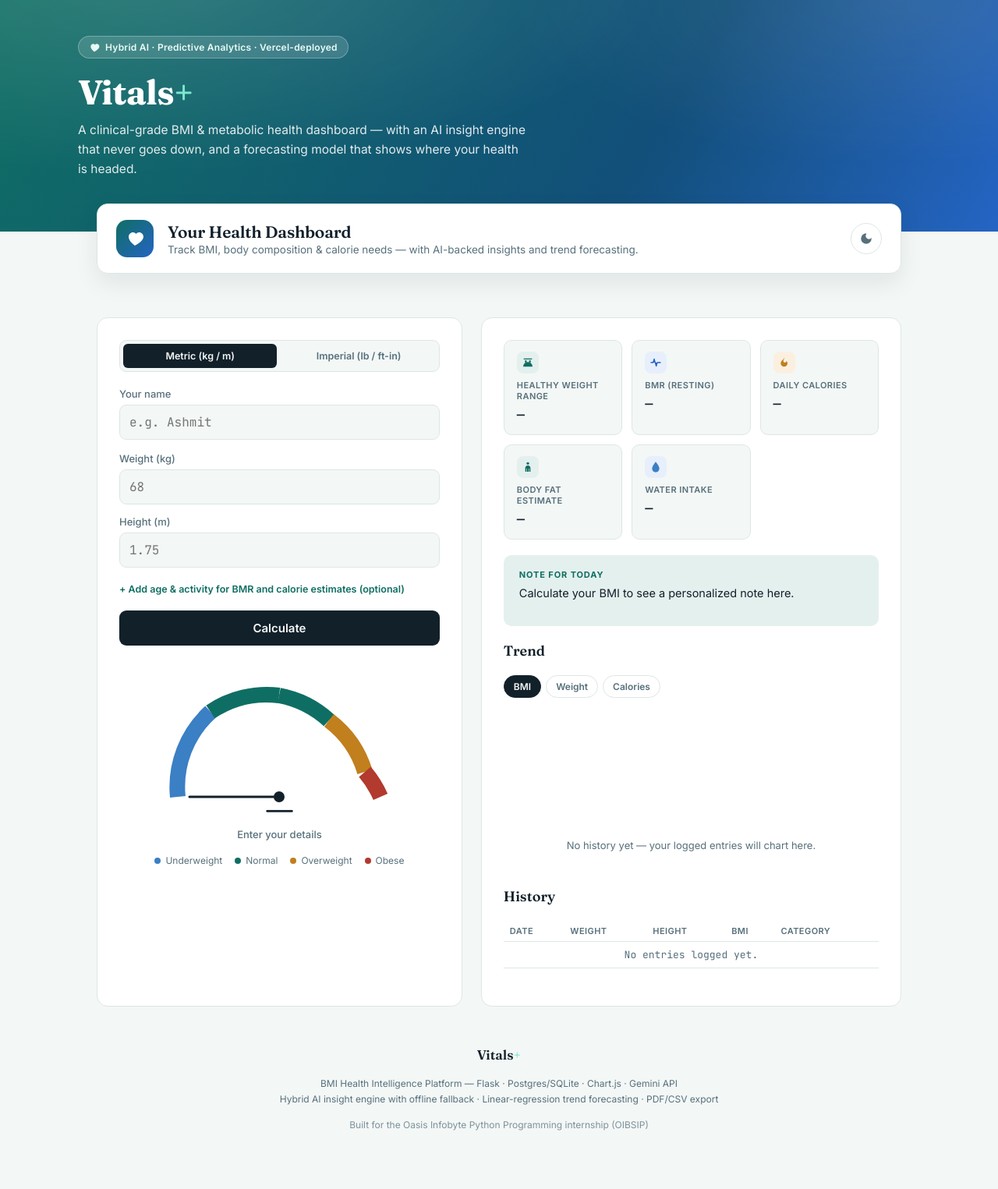
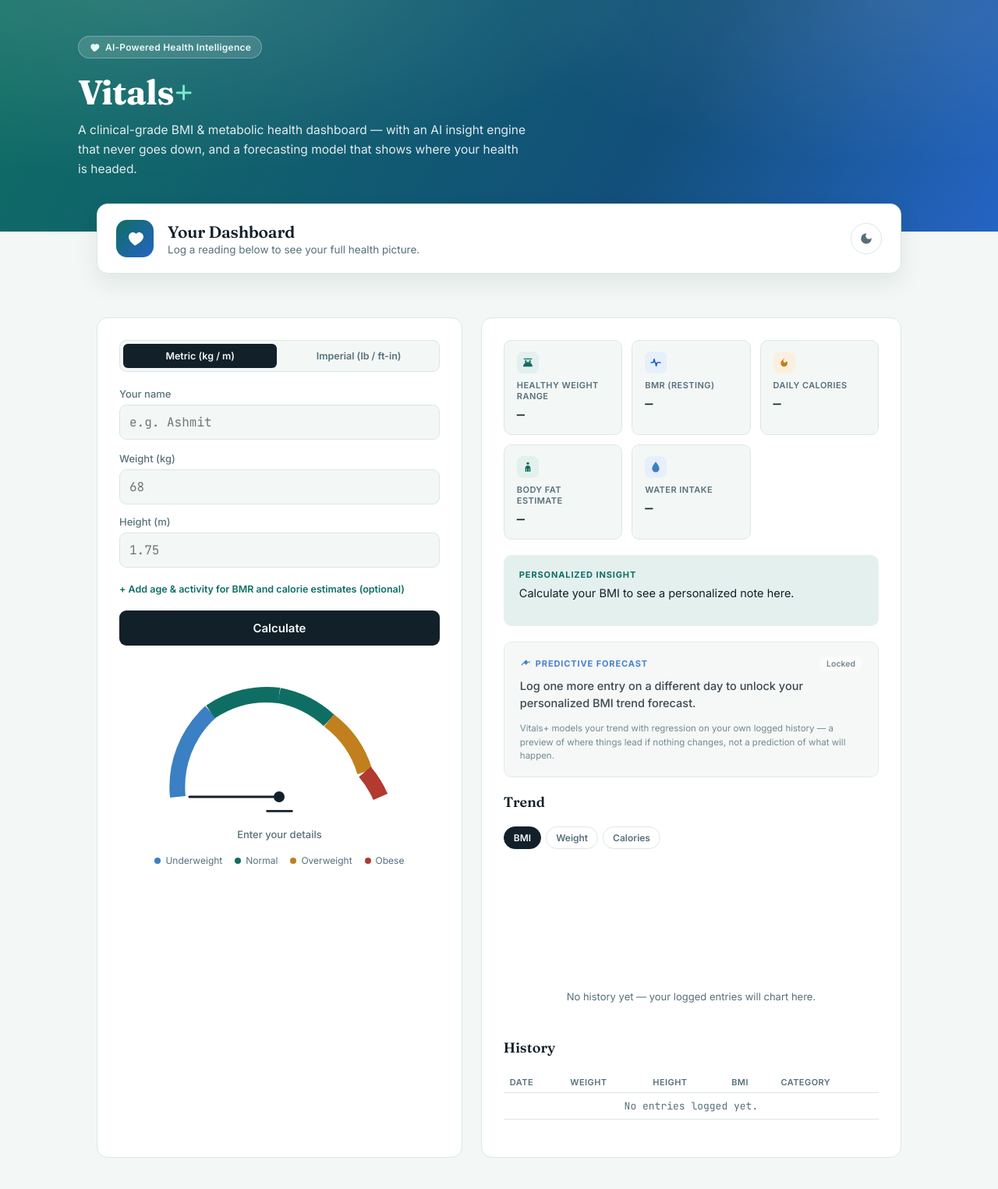
Before and after one commit to Ashmit-702/OIBSIP, a Flask app: page / in a window 1280 px wide. Shown: the top 1525 px of the page at 78% size. Before the commit the page ends 1450 px from the top, so only its background shows below. Run offline with Flask 3, Linux system fonts and the light colour scheme; data that the repository does not hold is empty; some libraries are stand-ins or nearby versions.

Commit message:
usp and fe

```diff
--- a/static/script.js
+++ b/static/script.js
@@ -67,10 +67,6 @@ const clearBtn = document.getElementById("clear-btn");
 const downloadPdfBtn = document.getElementById("download-pdf-btn");
 const downloadCsvBtn = document.getElementById("download-csv-btn");
 
-const categoryCard = document.getElementById("category-card");
-const categoryEmoji = document.getElementById("category-emoji");
-const categoryBlurb = document.getElementById("category-blurb");
-
 const streakRow = document.getElementById("streak-row");
 const streakBadge = document.getElementById("streak-badge");
 const achievementsRow = document.getElementById("achievements-row");
@@ -80,13 +76,14 @@ const goalProgressFill = document.getElementById("goal-progress-fill");
 const goalProgressPercent = document.getElementById("goal-progress-percent");
 const goalProgressCaption = document.getElementById("goal-progress-caption");
 
-const insightSourceBadge = document.getElementById("insight-source-badge");
 const forecastCard = document.getElementById("forecast-card");
 const forecastConfidence = document.getElementById("forecast-confidence");
 const forecastHeadline = document.getElementById("forecast-headline");
+const forecastGrid = document.getElementById("forecast-grid");
 const forecastProjected = document.getElementById("forecast-projected");
 const forecastEtaBlock = document.getElementById("forecast-eta-block");
 const forecastEta = document.getElementById("forecast-eta");
+const forecastCaption = document.getElementById("forecast-caption");
 
 const historyBody = document.getElementById("history-body");
 const trendCount = document.getElementById("trend-count");
@@ -320,7 +317,6 @@ form.addEventListener("submit", function (e) {
 
 function renderResult(data) {
   animateNumber(bmiValueEl, data.bmi, 1);
-  bmiCategoryEl.textContent = data.category;
   const angle = bmiToAngle(data.bmi);
   needle.style.transform = "rotate(" + angle + "deg)";
 
@@ -333,27 +329,15 @@ function renderResult(data) {
   statWater.textContent = data.water_intake ? data.water_intake + " L/day" : "-";
 
   if (data.category_info) {
-    categoryEmoji.textContent = data.category_info.emoji;
-    categoryBlurb.textContent = data.category_info.blurb;
-    categoryCard.style.display = "flex";
+    bmiCategoryEl.textContent = data.category_info.emoji + "  " + data.category;
+  } else {
+    bmiCategoryEl.textContent = data.category;
   }
 
   if (data.warning) {
     insightText.textContent = data.warning;
-    insightSourceBadge.style.display = "none";
   } else if (data.ai_insight) {
     insightText.textContent = data.ai_insight.message;
-    if (data.ai_insight.source === "ai") {
-      insightSourceBadge.textContent = "AI-generated";
-      insightSourceBadge.className = "source-badge source-badge--ai";
-      insightSourceBadge.style.display = "inline-block";
-    } else if (data.ai_insight.source === "local") {
-      insightSourceBadge.textContent = "Local intelligence";
-      insightSourceBadge.className = "source-badge source-badge--local";
-      insightSourceBadge.style.display = "inline-block";
-    } else {
-      insightSourceBadge.style.display = "none";
-    }
   }
   renderForecast(data.forecast);
   copyBtn.style.display = "inline-block";
@@ -397,14 +381,20 @@ function renderResult(data) {
 /* ================= Predictive forecast (USP) ================= */
 function renderForecast(forecast) {
   if (!forecast || !forecast.available) {
-    forecastCard.style.display = "none";
+    forecastCard.classList.add("forecast-card--locked");
+    forecastConfidence.textContent = "Locked";
+    forecastHeadline.textContent = (forecast && forecast.reason) ||
+      "Log one more entry on a different day to unlock your personalized BMI trend forecast.";
+    forecastGrid.style.display = "none";
+    forecastCaption.textContent = "Once unlocked, Vitals+ models your trend with regression " +
+      "on your own logged history to project where things are headed.";
     return;
   }
 
-  forecastCard.style.display = "block";
+  forecastCard.classList.remove("forecast-card--locked");
   forecastConfidence.textContent = forecast.confidence === "higher"
     ? "High confidence"
-    : "Preliminary (log more entries)";
+    : "Preliminary";
 
   const directionWord = forecast.trend_direction === "rising" ? "rising"
     : forecast.trend_direction === "falling" ? "falling" : "holding steady";
@@ -417,6 +407,7 @@ function renderForecast(forecast) {
       " points/week based on your own history.";
   }
 
+  forecastGrid.style.display = "grid";
   forecastProjected.textContent = forecast.projected_bmi.toFixed(1) + " in " + forecast.projected_days + "d";
 
   if (forecast.goal_eta_days !== undefined) {
@@ -430,6 +421,9 @@ function renderForecast(forecast) {
   } else {
     forecastEtaBlock.style.display = "none";
   }
+
+  forecastCaption.textContent = "Modelled with linear regression on your own logged entries — " +
+    "a preview of where this trend leads if nothing changes, not a prediction of what will happen.";
 }
 
 /* ================= Copy / Share summary ================= */
--- a/static/style.css
+++ b/static/style.css
@@ -556,9 +531,6 @@ input:focus {
 .copy-btn.copied { background: var(--vital); color: var(--paper-raised); }
 
 .insight-card__header {
-  display: flex;
-  align-items: center;
-  justify-content: space-between;
   margin-bottom: 6px;
 }
 
@@ -603,7 +558,12 @@ input:focus {
   padding: 18px 20px;
   margin-bottom: 20px;
   overflow: hidden;
-  animation: fade-in 0.4s ease both;
+  transition: opacity 0.2s ease, background 0.2s ease;
+}
+
+.forecast-card--locked {
+  background: var(--paper);
+  opacity: 0.82;
 }
 
 .forecast-card__header {
--- a/templates/index.html
+++ b/templates/index.html
@@ -16,7 +16,7 @@
   <div class="hero__inner">
     <div class="hero__badge">
       <svg viewBox="0 0 24 24" width="14" height="14"><path fill="currentColor" d="M12 21s-8-5.2-8-11.2C4 6.6 6.6 4 9.6 4c1.6 0 3 .7 3.9 2 .9-1.3 2.3-2 3.9-2 3 0 5.6 2.6 5.6 5.8C22.9 15.8 12 21 12 21z"/></svg>
-      Hybrid AI &middot; Predictive Analytics &middot; Vercel-deployed
+      AI-Powered Health Intelligence
     </div>
     <h1 class="hero__title">Vitals<span class="hero__plus">+</span></h1>
     <p class="hero__subtitle">
@@ -33,8 +33,8 @@
       <svg viewBox="0 0 24 24" width="24" height="24"><path fill="currentColor" d="M12 21s-8-5.2-8-11.2C4 6.6 6.6 4 9.6 4c1.6 0 3 .7 3.9 2 .9-1.3 2.3-2 3.9-2 3 0 5.6 2.6 5.6 5.8C22.9 15.8 12 21 12 21z"/></svg>
     </div>
     <div class="masthead__text">
-      <h2>Your Health Dashboard</h2>
-      <p>Track BMI, body composition &amp; calorie needs — with AI-backed insights and trend forecasting.</p>
+      <h2>Your Dashboard</h2>
+      <p>Log a reading below to see your full health picture.</p>
     </div>
     <button class="theme-toggle" id="theme-toggle" title="Toggle dark mode" aria-label="Toggle dark mode">
       <svg viewBox="0 0 24 24" width="18" height="18"><path fill="currentColor" d="M12 3a9 9 0 1 0 9 9c0-.46-.04-.92-.1-1.36a5.389 5.389 0 0 1-4.4 2.26 5.403 5.403 0 0 1-3.94-9.11c-.44-.06-.9-.1-1.36-.1"/></svg>
@@ -218,15 +218,9 @@
         </div>
       </div>
 
-      <div class="category-card" id="category-card" style="display:none;">
-        <span class="category-card__emoji" id="category-emoji"></span>
-        <p class="category-card__text" id="category-blurb"></p>
-      </div>
-
       <div class="insight-card" id="insight-card">
         <div class="insight-card__header">
-          <div class="insight-card__eyebrow">Note for today</div>
-          <span class="source-badge" id="insight-source-badge" style="display:none;"></span>
+          <div class="insight-card__eyebrow">Personalized Insight</div>
         </div>
         <p class="insight-card__body" id="insight-text">
           Calculate your BMI to see a personalized note here.
@@ -237,16 +231,18 @@
         </div>
       </div>
 
-      <div class="forecast-card" id="forecast-card" style="display:none;">
+      <div class="forecast-card forecast-card--locked" id="forecast-card">
         <div class="forecast-card__header">
           <div class="forecast-card__eyebrow">
             <svg viewBox="0 0 24 24" width="14" height="14"><path fill="currentColor" d="M3 17l6-6 4 4 8-8v3h-4.17L21 6v6l-8-8-4 4-6 6z"/></svg>
             Predictive Forecast
           </div>
-          <span class="forecast-card__confidence" id="forecast-confidence"></span>
+          <span class="forecast-card__confidence" id="forecast-confidence">Locked</span>
         </div>
-        <p class="forecast-card__headline" id="forecast-headline">—</p>
-        <div class="forecast-card__grid">
+        <p class="forecast-card__headline" id="forecast-headline">
+          Log one more entry on a different day to unlock your personalized BMI trend forecast.
+        </p>
+        <div class="forecast-card__grid" id="forecast-grid" style="display:none;">
           <div class="forecast-stat">
             <span class="forecast-stat__label">30-day projected BMI</span>
             <span class="forecast-stat__value" id="forecast-projected">—</span>
@@ -256,9 +252,9 @@
             <span class="forecast-stat__value" id="forecast-eta">—</span>
           </div>
         </div>
-        <p class="forecast-card__caption">
-          Modelled with linear regression on your own logged entries — a preview of where
-          this trend leads if nothing changes, not a prediction of what will happen.
+        <p class="forecast-card__caption" id="forecast-caption">
+          Vitals+ models your trend with regression on your own logged history — a preview
+          of where things lead if nothing changes, not a prediction of what will happen.
         </p>
       </div>
 
```
Also changed, not shown: other parts of static/style.css (+0 -42 lines).
